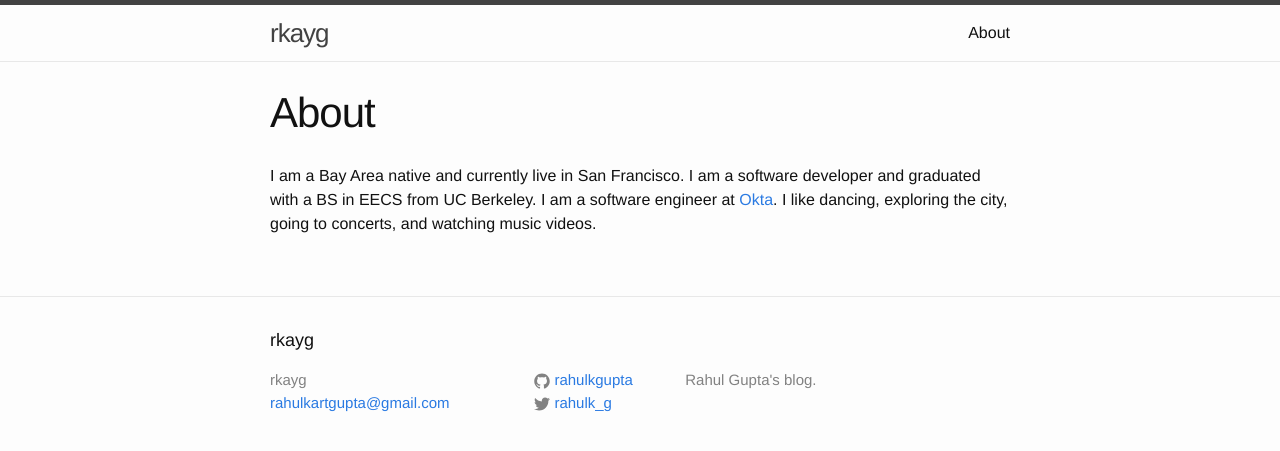
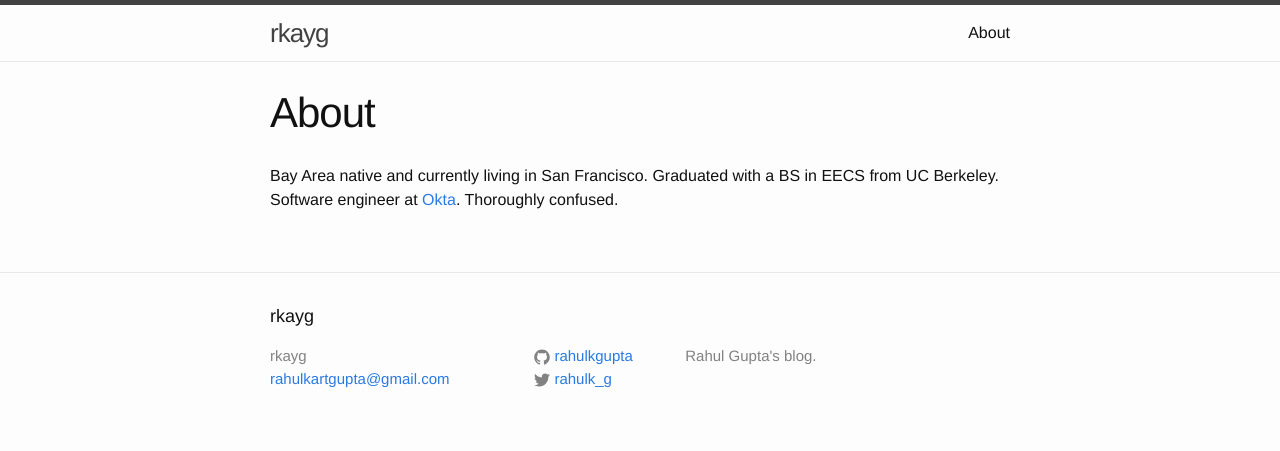
Before and after one commit to rahulkgupta/rahulkgupta.github.io, a Jekyll site: the page built from about.md, in a window 1280 px wide. Shown: the top 451 px of the page. Built offline with Jekyll 4.4.1, drawn with Linux system fonts in a browser that asks for light colours.

Commit message:
Update about.md

```diff
--- a/about.md
+++ b/about.md
@@ -4,7 +4,7 @@ title: About
 permalink: /about/
 ---
 
-I am a Bay Area native and currently live in San Francisco.
-I am a software developer and graduated with a BS in EECS from UC Berkeley.
-I am a software engineer at [Okta](https://www.okta.com/).
-I like dancing, exploring the city, going to concerts, and watching music videos.
+Bay Area native and currently living in San Francisco.
+Graduated with a BS in EECS from UC Berkeley.
+Software engineer at [Okta](https://www.okta.com/).
+Thoroughly confused.
```
